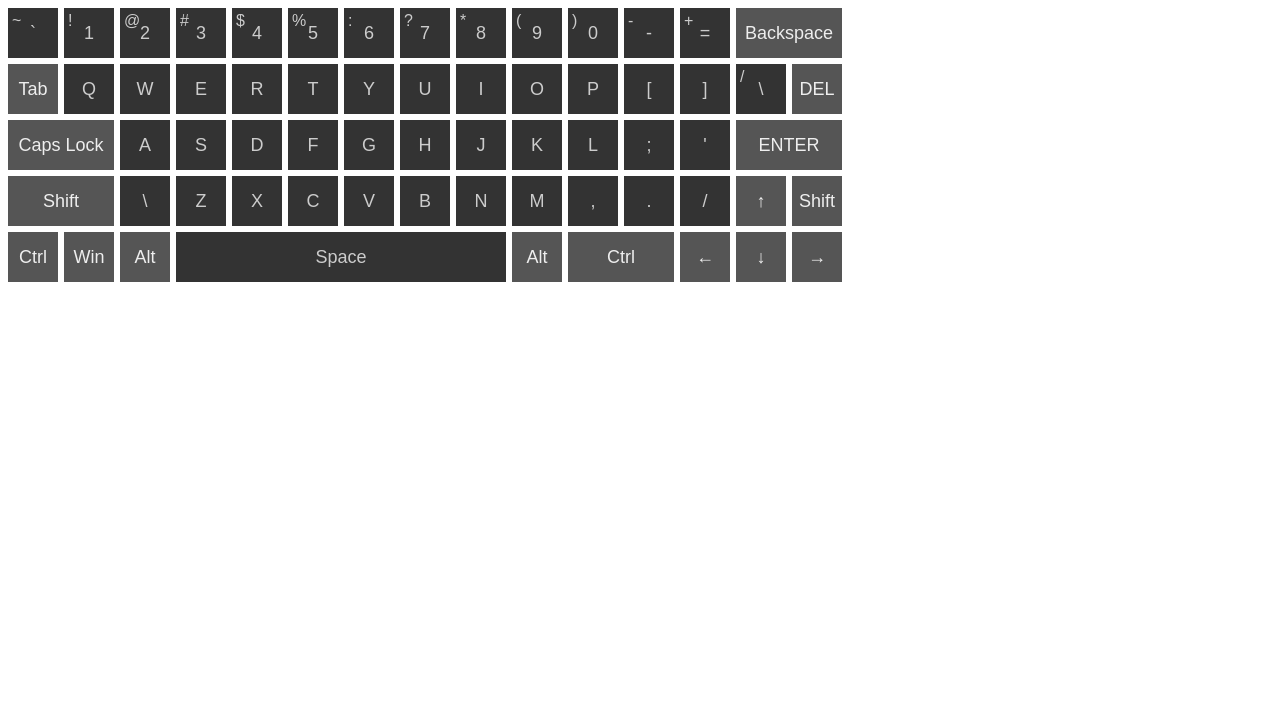
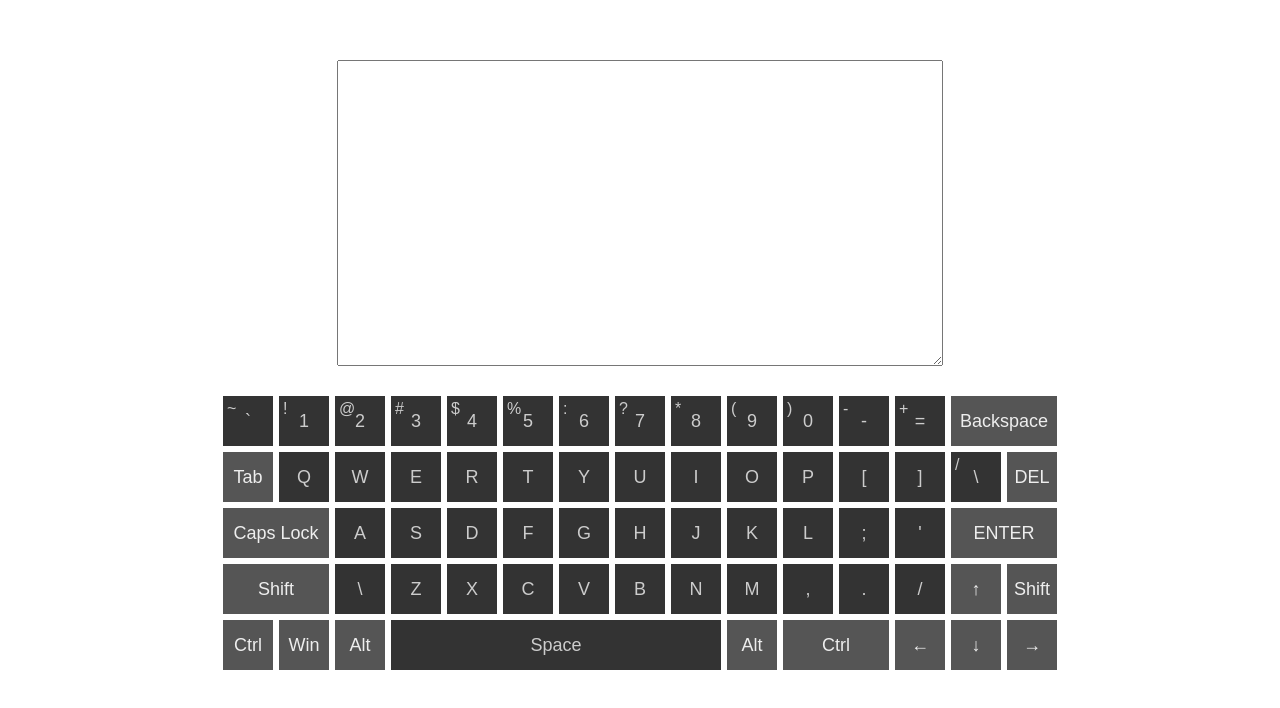
Before and after one commit to VadzimPapkou/virtual-keyboard, a website with bundled scripts: page src/index.html in a window 1280 px wide. Built offline with nearby package versions, Linux system fonts and the light colour scheme.

Commit message:
feat: create textarea

```diff
--- a/src/index.html
+++ b/src/index.html
@@ -7,6 +7,7 @@
 </head>
 <body>
 <script src="scripts/createKeyboard.js" type="module"></script>
+<script src="scripts/createTextarea.js" type="module"></script>
 <script src="scripts/main.js" type="module"></script>
 </body>
 </html>
--- a/src/main.css
+++ b/src/main.css
@@ -1,4 +1,13 @@
+.app {
+  display: flex;
+  flex-direction: column;
+  justify-content: center;
+  align-items: center;
+  margin-top: 60px;
+}
+
 .keyboard {
+  margin-top: 30px;
   display: grid;
   grid-template-columns: repeat(15, 50px);
   grid-auto-rows: 50px;
@@ -43,3 +52,8 @@
   background-color: blue;
   color: #fff;
 }
+
+.keyboard-output {
+  width: 600px;
+  min-height: 300px;
+}
--- /dev/null
+++ b/src/scripts/createTextarea.js
@@ -0,0 +1,7 @@
+export default function createTextarea() {
+  const $textarea = document.createElement("textarea");
+
+  $textarea.className = "keyboard-output";
+
+  return $textarea;
+}
--- a/src/scripts/main.js
+++ b/src/scripts/main.js
@@ -1,16 +1,17 @@
 import createKeyboard from "./createKeyboard.js";
-
-
-const buttons = {
-
-};
-
-setTimeout(() => {
-  console.clear();
-})
+import createTextarea from "./createTextarea.js";
 
 const $keyboard = createKeyboard();
-document.body.append($keyboard);
+const $textarea = createTextarea();
+const $app = document.createElement("div");
+$app.className = "app";
+$app.append(
+  $textarea,
+  $keyboard
+);
+document.body.append($app);
+
+const buttons = {};
 
 const keyboardBtns = $keyboard.querySelectorAll(".keyboard__btn");
 
```
